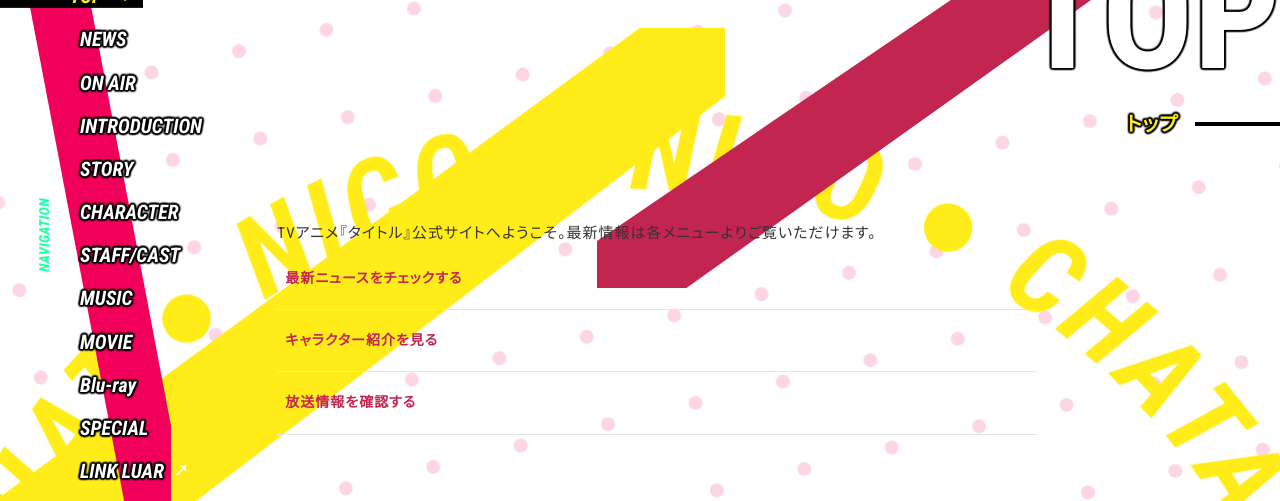
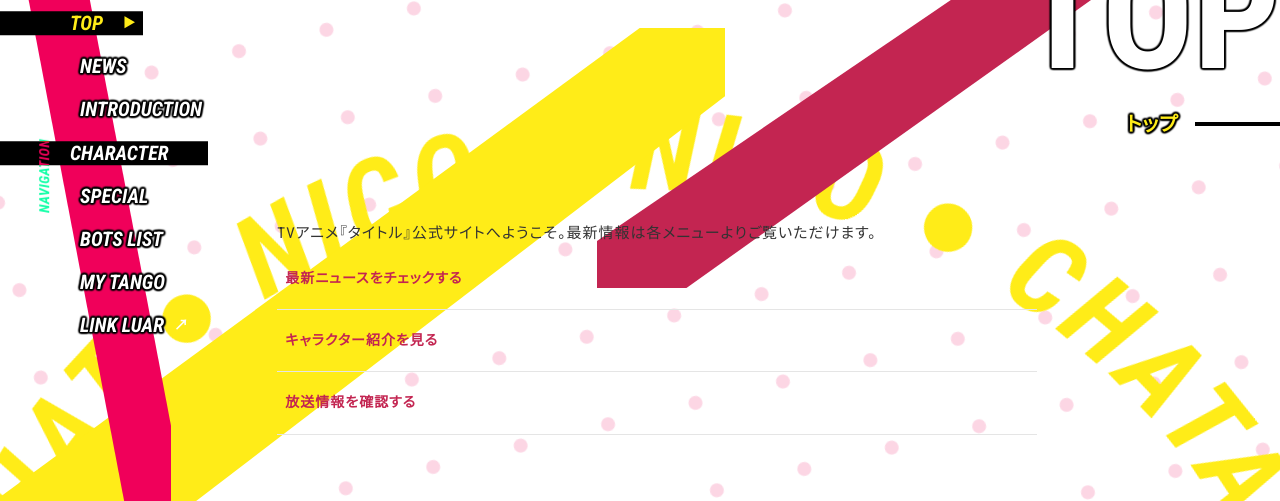
Before and after one commit to TubuOwl/character, a plain HTML site: page index.html in a window 1280 px wide. Shown: the part 224-725 px from the top of the page. Drawn offline with nearby package versions, Linux system fonts and the light colour scheme.

Commit message:
Add files via upload

```diff
--- a/index.html
+++ b/index.html
@@ -65,15 +65,9 @@
                   <a href="#news" class="headerNav_link" data-route="news"><span>NEWS</span></a>
                 </li>
                 <li class="headerNavList">
-                  <a href="#onair" class="headerNav_link" data-route="onair"><span>ON AIR</span></a>
-                </li>
-                <li class="headerNavList">
                   <a href="#introduction" class="headerNav_link" data-route="introduction"
                     ><span>INTRODUCTION</span></a
                   >
-                </li>
-                <li class="headerNavList">
-                  <a href="#story" class="headerNav_link" data-route="story"><span>STORY</span></a>
                 </li>
                 <li class="headerNavList">
                   <a href="#character" class="headerNav_link" data-route="character"
@@ -81,19 +75,13 @@
                   >
                 </li>
                 <li class="headerNavList">
-                  <a href="#staffcast" class="headerNav_link" data-route="staffcast"><span>STAFF/CAST</span></a>
+                  <a href="#special" class="headerNav_link" data-route="special"><span>SPECIAL</span></a>
                 </li>
                 <li class="headerNavList">
-                  <a href="#music" class="headerNav_link" data-route="music"><span>MUSIC</span></a>
+                  <a href="#botslist" class="headerNav_link" data-route="botslist"><span>BOTS LIST</span></a>
                 </li>
                 <li class="headerNavList">
-                  <a href="#movie" class="headerNav_link" data-route="movie"><span>MOVIE</span></a>
-                </li>
-                <li class="headerNavList">
-                  <a href="#bluray" class="headerNav_link" data-route="bluray"><span>Blu-ray</span></a>
-                </li>
-                <li class="headerNavList">
-                  <a href="#special" class="headerNav_link" data-route="special"><span>SPECIAL</span></a>
+                  <a href="#mytango" class="headerNav_link" data-route="mytango"><span>MY TANGO</span></a>
                 </li>
                 <li class="headerNavList">
                   <a href="#" class="headerNav_link icon_blank" target="_blank"
```
